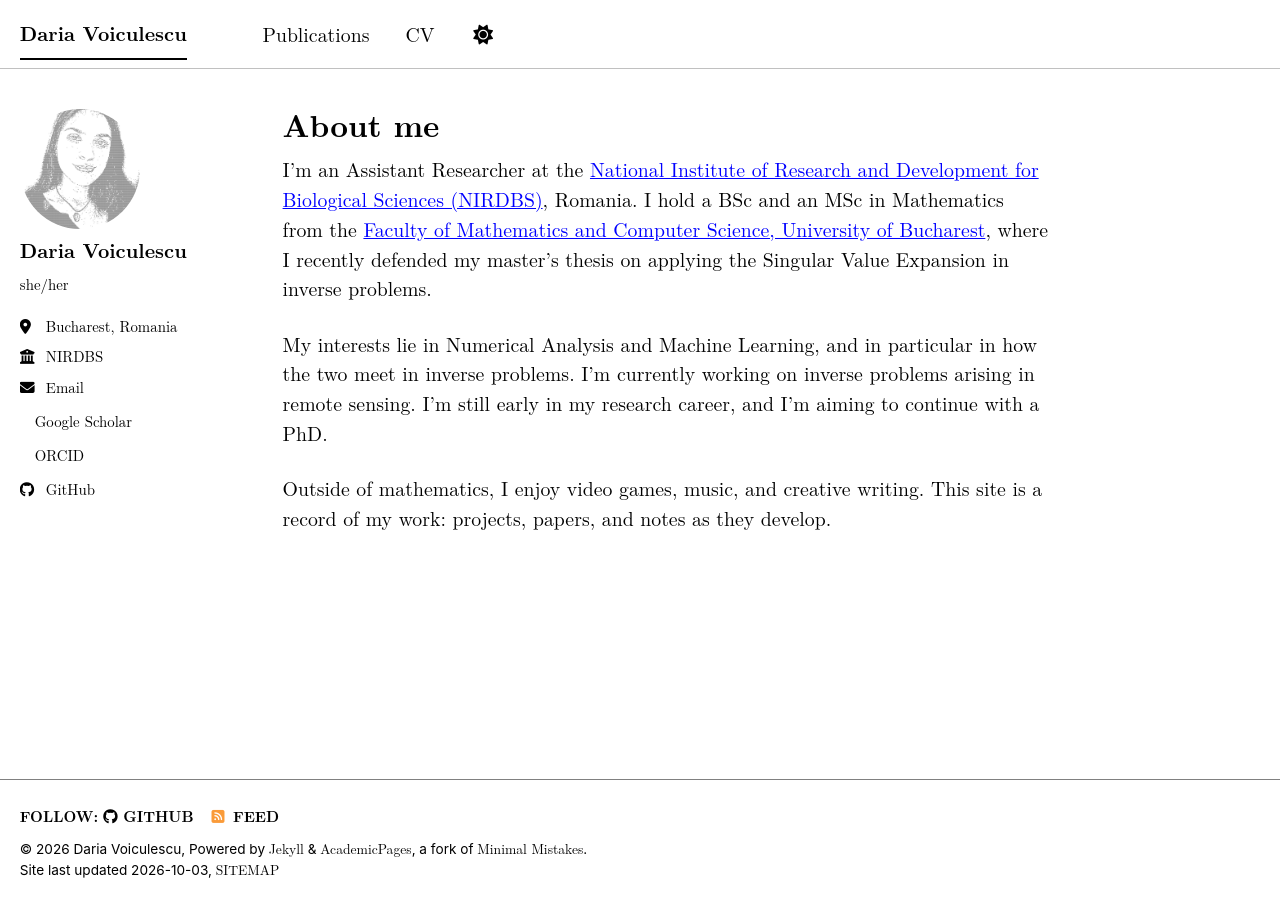
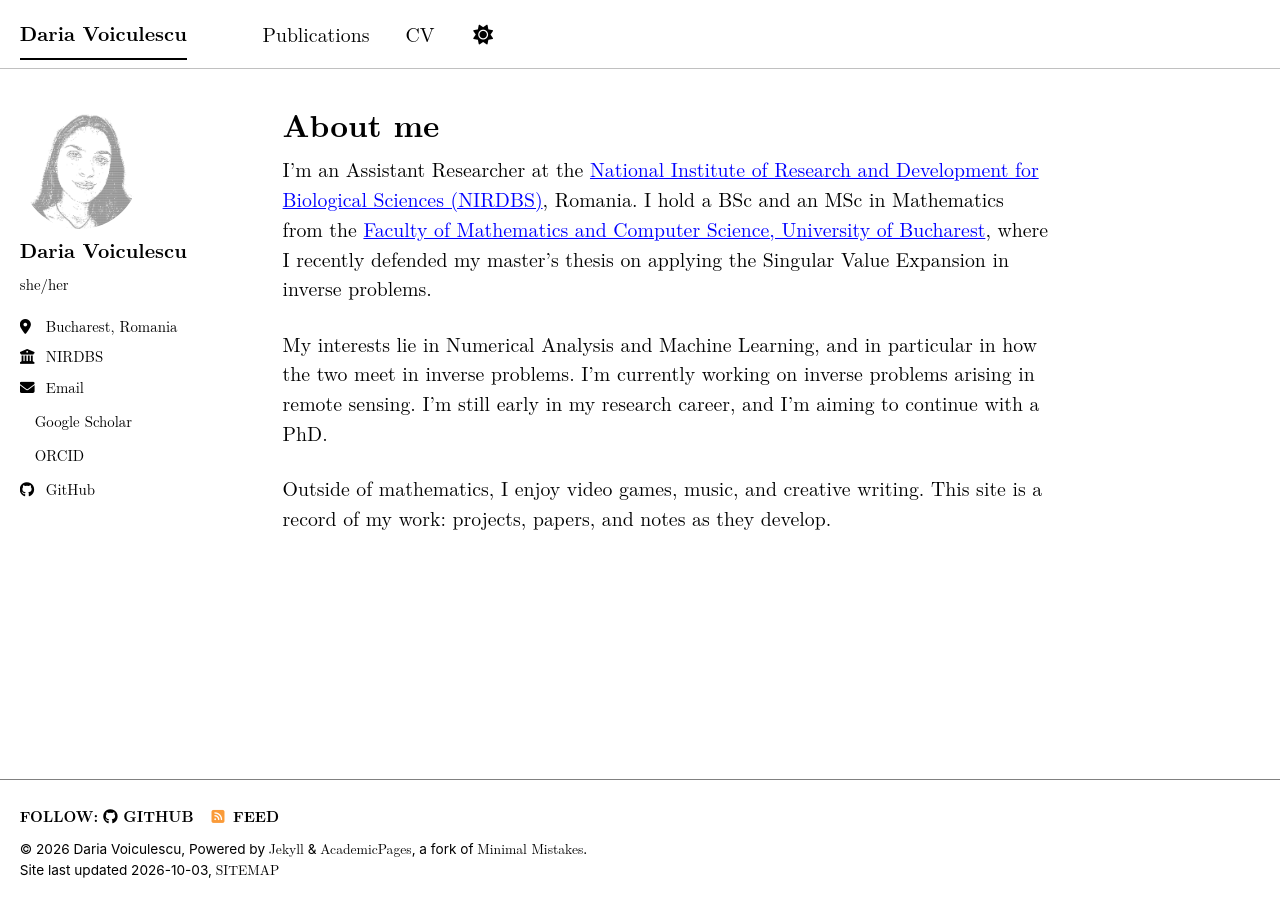
Before and after one commit to dariavoiculescu/dariavoiculescu.github.io, a Jekyll site: the page built from _pages/about.md, in a window 1280 px wide. Built offline with Jekyll 4.4.1, drawn with Linux system fonts in a browser that asks for light colours; some web fonts are replaced; a style sheet for code colours, icons or effects is not loaded.

Commit message:
Update main.scss

```diff
--- a/assets/css/main.scss
+++ b/assets/css/main.scss
@@ -52,6 +52,7 @@ body { font-size: 1.1em; }
   width: 120px !important;
   height: 120px !important;
   object-fit: cover;
+  object-position: 50% 20%;
   padding: 0 !important;
   border: none !important;
   background: transparent !important;
```
